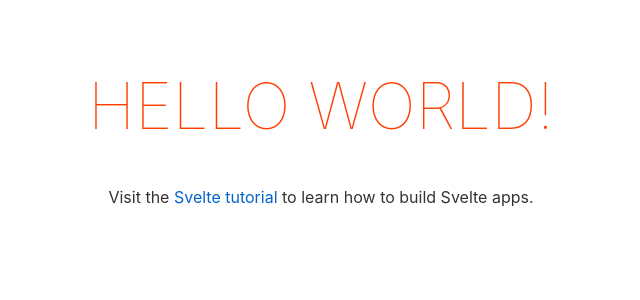
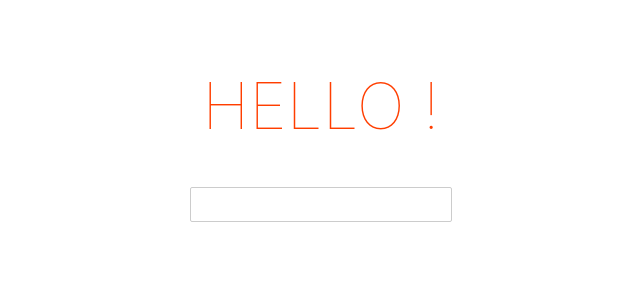
Before and after one commit to ayushAB/svelte-learning, a Svelte app: page / in a window 1280 px wide. Shown: the top 300 px of the page, without its empty margins (319-959 px from the left). Built offline with nearby package versions, Linux system fonts and the light colour scheme.

Commit message:
input binding

```diff
--- a/src/App.svelte
+++ b/src/App.svelte
@@ -1,10 +1,10 @@
 <script>
-	export let name;
+	let name = "";
 </script>
 
 <main>
 	<h1>Hello {name}!</h1>
-	<p>Visit the <a href="https://svelte.dev/tutorial">Svelte tutorial</a> to learn how to build Svelte apps.</p>
+	<input name="name" bind:value={name} />
 </main>
 
 <style>
```
